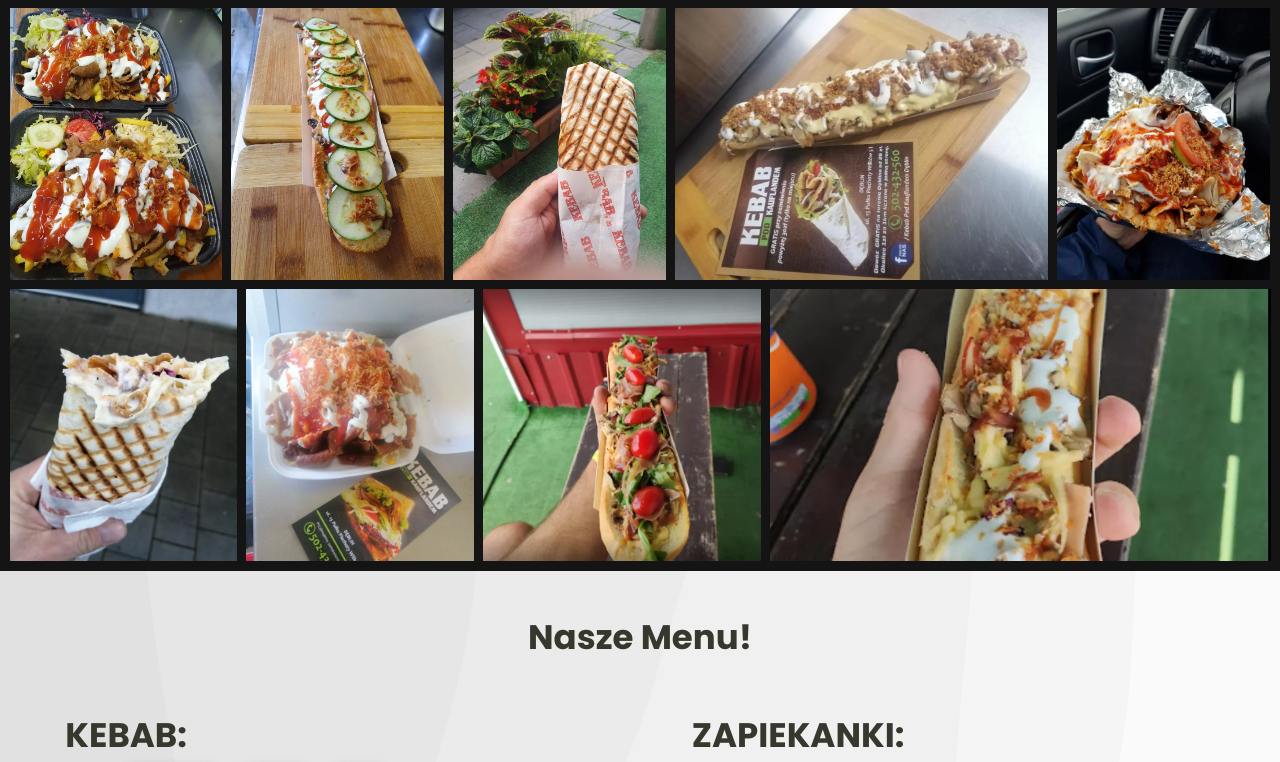
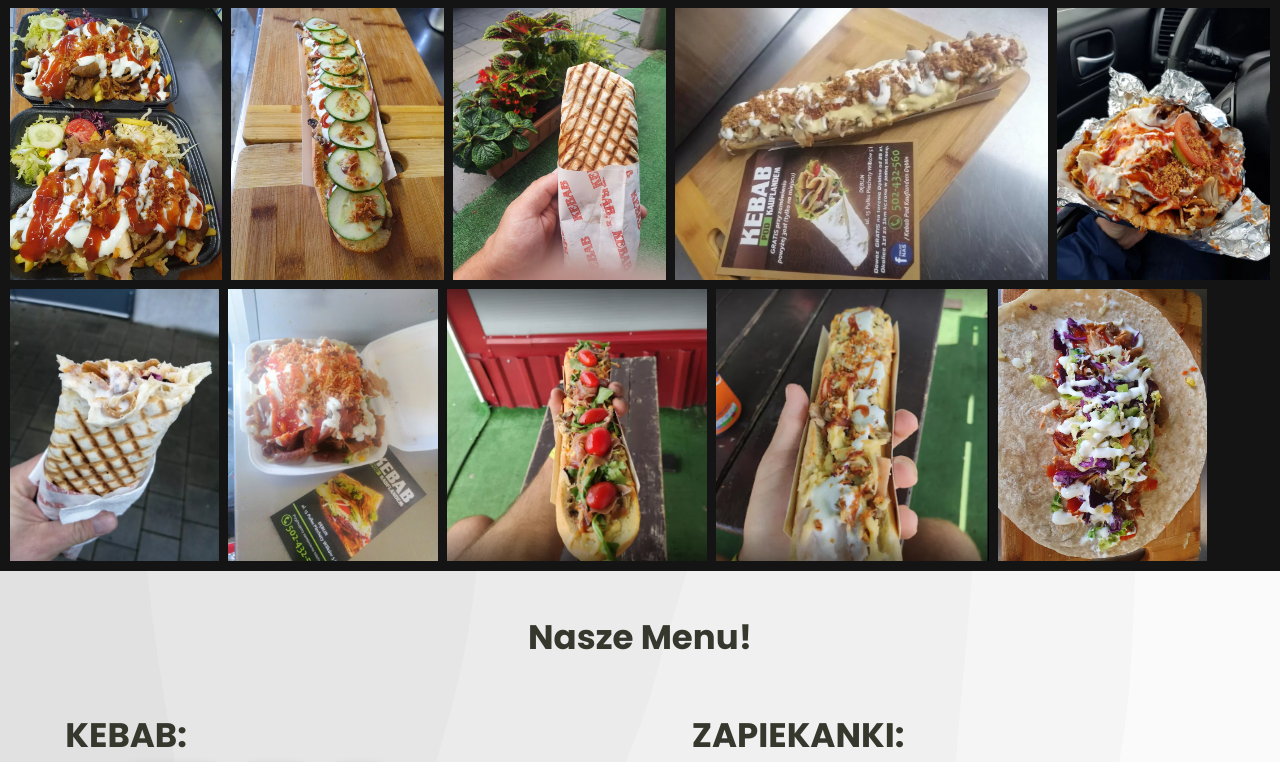
Before and after one commit to adamsokolski/kebab-site, a React (Create React App) app: page / in a window 1280 px wide. Shown: the part 721-1483 px from the top of the page. Built offline with nearby package versions, Linux system fonts and the light colour scheme; a web font is replaced by a local one.

Commit message:
✨ New img

```diff
--- a/src/components/Gallery/Gallery.js
+++ b/src/components/Gallery/Gallery.js
@@ -14,6 +14,7 @@ import photo12 from "../../img/12.jpg";
 import photo13 from "../../img/13.jpg";
 import photo14 from "../../img/14.png";
 import photo15 from "../../img/15.png";
+import photo16 from "../../img/16.jpg";
 import photo1webp from "../../img/1.webp";
 import photo2webp from "../../img/2.webp";
 import photo3webp from "../../img/3.webp";
@@ -27,6 +28,7 @@ import photo12webp from "../../img/12.webp";
 import photo13webp from "../../img/13.webp";
 import photo14webp from "../../img/14.webp";
 import photo15webp from "../../img/15.webp";
+import photo16webp from "../../img/16.webp";
 import "../../css/Gallery/Gallery.css";
 
 export default function Gallery() {
@@ -44,6 +46,7 @@ export default function Gallery() {
     [photo13, photo13webp, "zapiekanka"],
     [photo14, photo14webp, "zapiekanka"],
     [photo15, photo15webp, "zapiekanka"],
+    [photo16, photo16webp, "zapiekanka"],
   ];
   const photosList = photosArr.map((number) => (
     <ImgWithFallback
--- a/src/css/Gallery/Gallery.css
+++ b/src/css/Gallery/Gallery.css
@@ -7,6 +7,12 @@
   display: flex;
   flex-wrap: wrap;
   gap: 0.7rem;
+}
+
+.gallery ul::after {
+  content: "";
+  flex-grow: 10;
+  height: 0;
 }
 
 .gallery li {
@@ -27,10 +33,6 @@
 .gallery picture {
   height: 20rem;
   width: 100%;
-}
-
-.gallery li:last-child {
-  flex-grow: 10;
 }
 
 .gallery img {
```
Also changed, not shown: src/img/16.jpg (added), src/img/16.webp (added).
